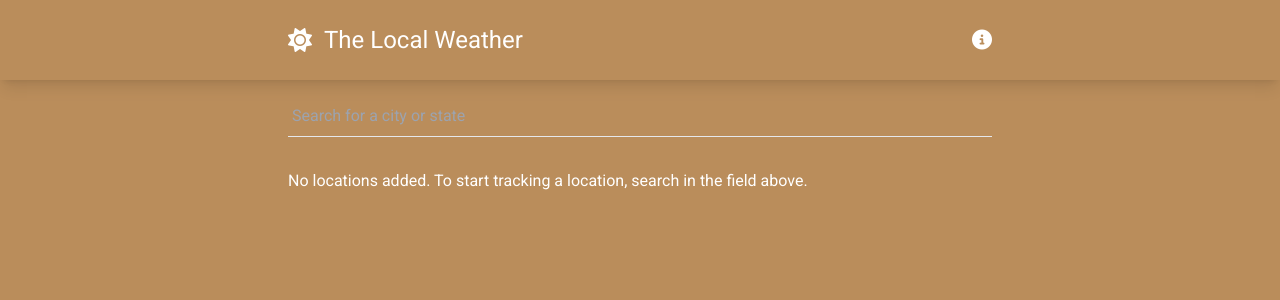
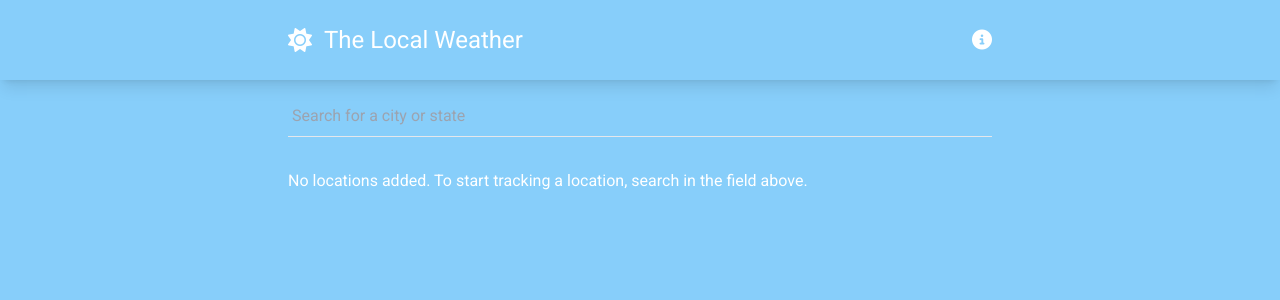
Before and after one commit to TolibjonFayz/weather_app, a Vue app: page / in a window 1280 px wide. Shown: the top 300 px of the page. Built offline with nearby package versions, Linux system fonts and the light colour scheme.

Commit message:
Color is changed

```diff
--- a/tailwind.config.js
+++ b/tailwind.config.js
@@ -4,8 +4,8 @@ module.exports = {
   theme: {
     extend: {
       colors: {
-        "weather-primary": "rgb(186, 141, 91)",
-        "wether-secondary": "#FFFACD",
+        "weather-primary": "#87CEFA",
+        "wether-secondary": "#00BFFF",
       },
     },
     fontFamily: {
```
